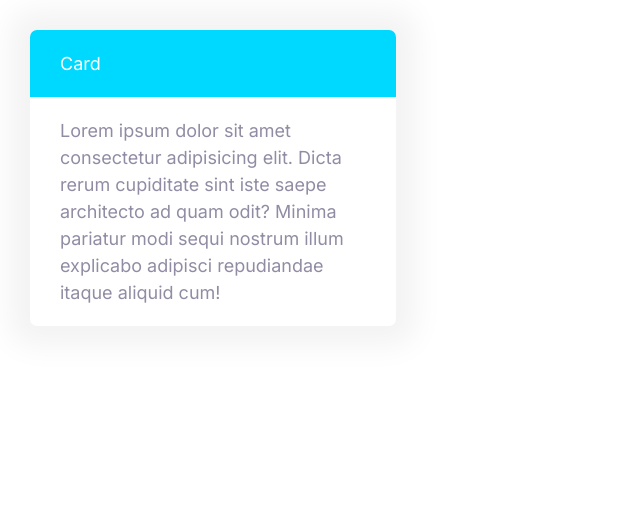
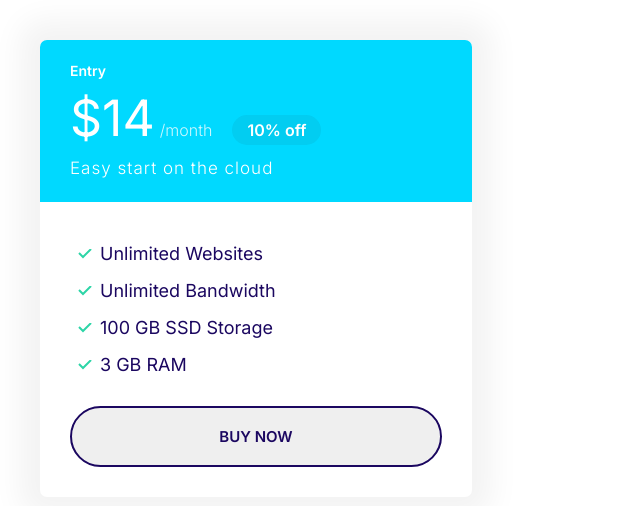
Before and after one commit to serhat-sergikaya/css-training-website, a plain HTML site: page index.html in a window 1280 px wide. Shown: the whole page, without its empty margins (0-640 px from the left). Drawn offline with Linux system fonts and the light colour scheme.

Commit message:
Build plan component

```diff
--- a/css/styles.css
+++ b/css/styles.css
@@ -114,6 +114,11 @@ a {
 
 .badge--small {
   font-size: 1.6rem;
+}
+
+.card--secondary .badge--secondary {
+  background: #02cdf1;
+  color: #fff;
 }
 
 @media screen and (min-width: 1024px) {
@@ -297,3 +302,58 @@ a {
   background: var(--color-secondary);
   color: #fff;
 }
+
+/* Plans */
+
+.plan__name {
+  font-weight: 600;
+  font-size: 2.4rem;
+  color: #fff;
+  margin: 0;
+}
+
+.plan__price {
+  font-size: 6rem;
+}
+
+.plan__billing-cycle {
+  font-size: 2.4rem;
+  opacity: 0.8;
+  font-weight: 300;
+  margin-right: 1.5rem;
+}
+
+.plan__description {
+  font-size: 2rem;
+  display: block;
+  letter-spacing: 1px;
+  font-weight: 300;
+}
+
+.plan.list__item {
+  margin-bottom: 1.5rem;
+  letter-spacing: 1px;
+}
+
+.plan .badge--small {
+  font-size: 1.6rem;
+  padding: 0.5rem 1.5rem;
+}
+
+@media screen and (min-width: 1024px) {
+  .plan__name {
+    font-size: 1.4rem;
+  }
+
+  .plan__price {
+    font-size: 5rem;
+  }
+
+  .plan__billing-cycle {
+    font-size: 1.6rem;
+  }
+
+  .plan__description {
+    font-size: 1.7rem;
+  }
+}
--- a/index.html
+++ b/index.html
@@ -8,20 +8,29 @@
     <link rel="preconnect" href="https://fonts.googleapis.com" />
     <link rel="preconnect" href="https://fonts.gstatic.com" crossorigin />
     <link
-      href="https://fonts.googleapis.com/css2?family=Inter:wght@400;600;700&display=swap"
+      href="https://fonts.googleapis.com/css2?family=Inter:wght@300;400;500;600;700&display=swap"
       rel="stylesheet"
     />
     <title>Document</title>
   </head>
-  <body style="padding: 3rem 3rem">
-    <div style="width: 30%">
+  <body>
+    <div style="width: 40%; padding: 4rem" class="plan">
       <div class="card card--secondary">
-        <header class="card__header">Card</header>
+        <header class="card__header">
+          <h3 class="plan__name">Entry</h3>
+          <span class="plan__price">$14</span>
+          <span class="plan__billing-cycle">/month</span>
+          <span class="badge badge--secondary badge--small">10% off</span>
+          <span class="plan__description"> Easy start on the cloud</span>
+        </header>
         <div class="card__body">
-          Lorem ipsum dolor sit amet consectetur adipisicing elit. Dicta rerum
-          cupiditate sint iste saepe architecto ad quam odit? Minima pariatur
-          modi sequi nostrum illum explicabo adipisci repudiandae itaque aliquid
-          cum!
+          <ul class="list list--tick">
+            <li class="list__item">Unlimited Websites</li>
+            <li class="list__item">Unlimited Bandwidth</li>
+            <li class="list__item">100 GB SSD Storage</li>
+            <li class="list__item">3 GB RAM</li>
+          </ul>
+          <button class="btn btn--block btn--outline">BUY NOW</button>
         </div>
       </div>
     </div>
```
Also changed, not shown: components/plan.html (added, +20 -0 lines).
